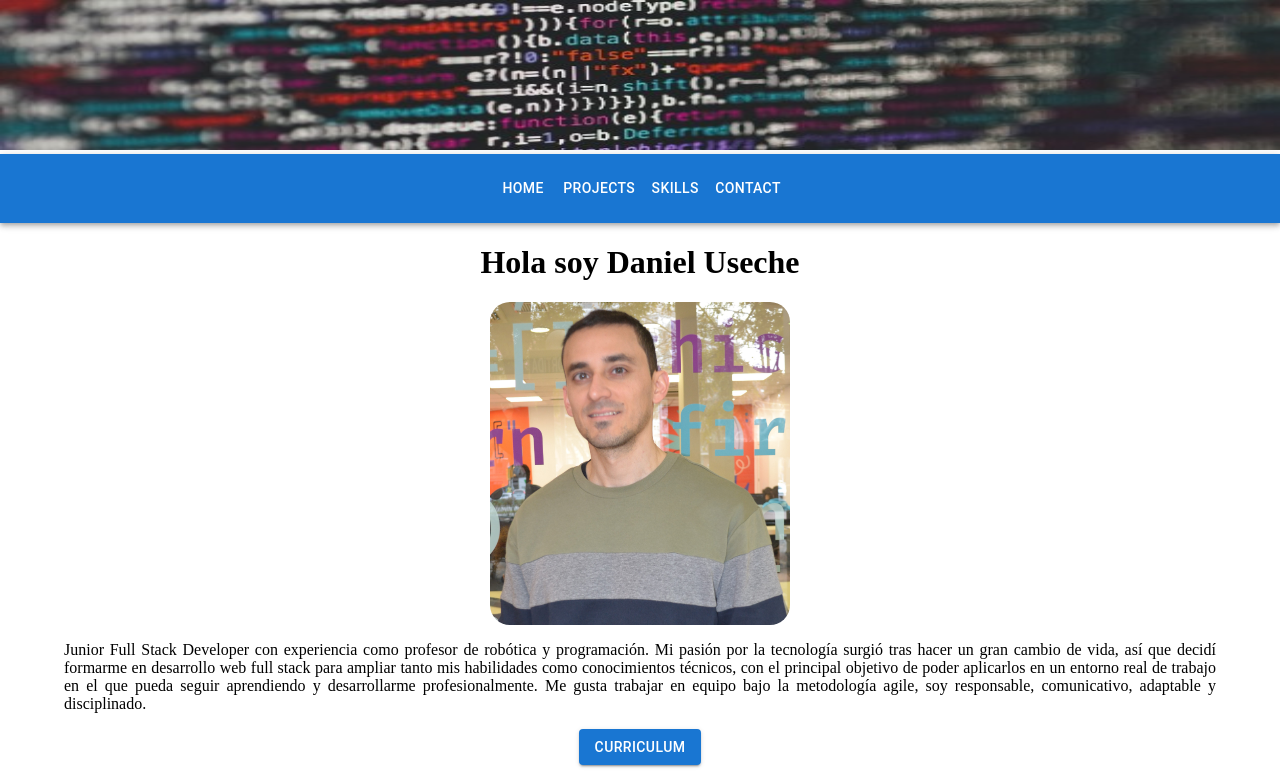
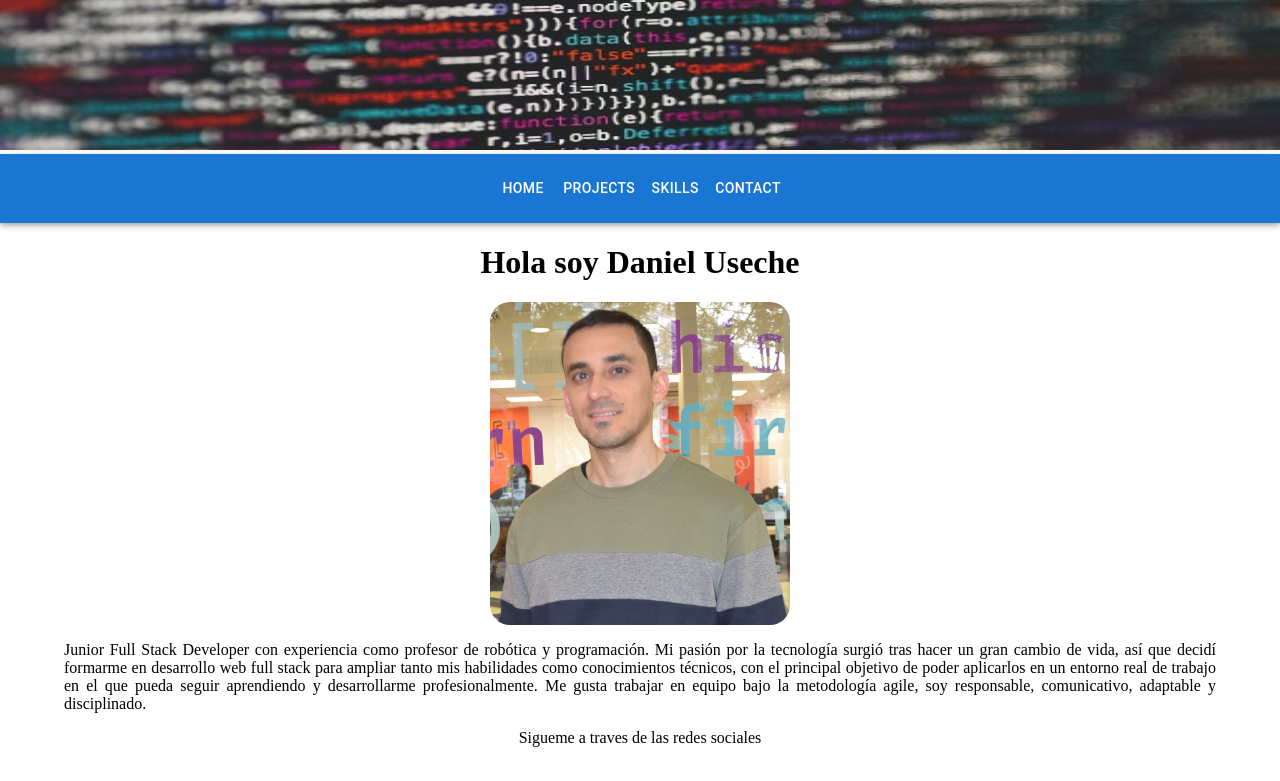
Before and after one commit to usechedaniel88/nuevo-portafolio, a React (Vite) app: page / in a window 1280 px wide. Shown: the top 781 px of the page. Built offline with nearby package versions, Linux system fonts and the light colour scheme.

Commit message:
mensaje de confirmación

```diff
--- a/src/Pages/HomePage/HomePage.tsx
+++ b/src/Pages/HomePage/HomePage.tsx
@@ -22,11 +22,11 @@ const Homepage = () => {
         Junior Full Stack Developer con experiencia como profesor de robótica y programación. Mi pasión por la tecnología surgió tras hacer un gran cambio de vida, así que decidí formarme en desarrollo web full stack para ampliar tanto mis habilidades como conocimientos técnicos, con el principal objetivo de poder aplicarlos en un entorno real de trabajo en el que pueda seguir aprendiendo y desarrollarme profesionalmente. Me gusta trabajar en equipo bajo la metodología agile, soy responsable, comunicativo, adaptable y disciplinado.
         </p>
 
-        <Button
+        {/* <Button
         variant="contained"
         sx={{color:'white !important'}}
         href="https://drive.google.com/file/d/1s0OxnUEwKvRsUMCyM8rbqu4OmBFuFS-T/view?usp=share_link" target="_blank"
-        >Curriculum</Button>
+        >Curriculum</Button> */}
 
         <p>Sigueme a traves de las redes sociales</p>
         <ImageListItem sx={{width:300, margin:'0 auto', borderRadius:'10px', marginTop:'20px'}} data-aos="fade-left">
```
